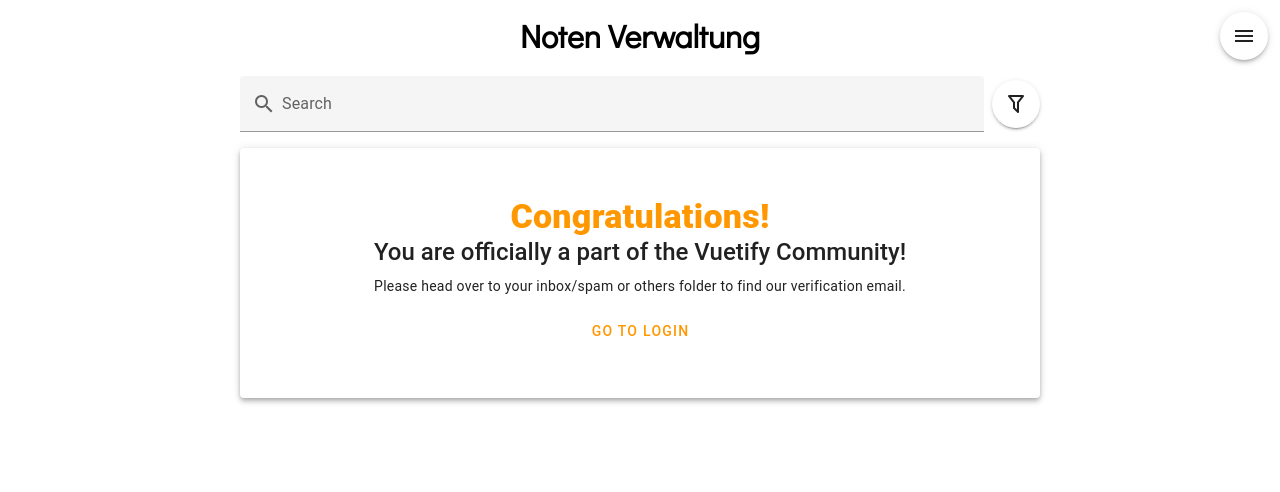
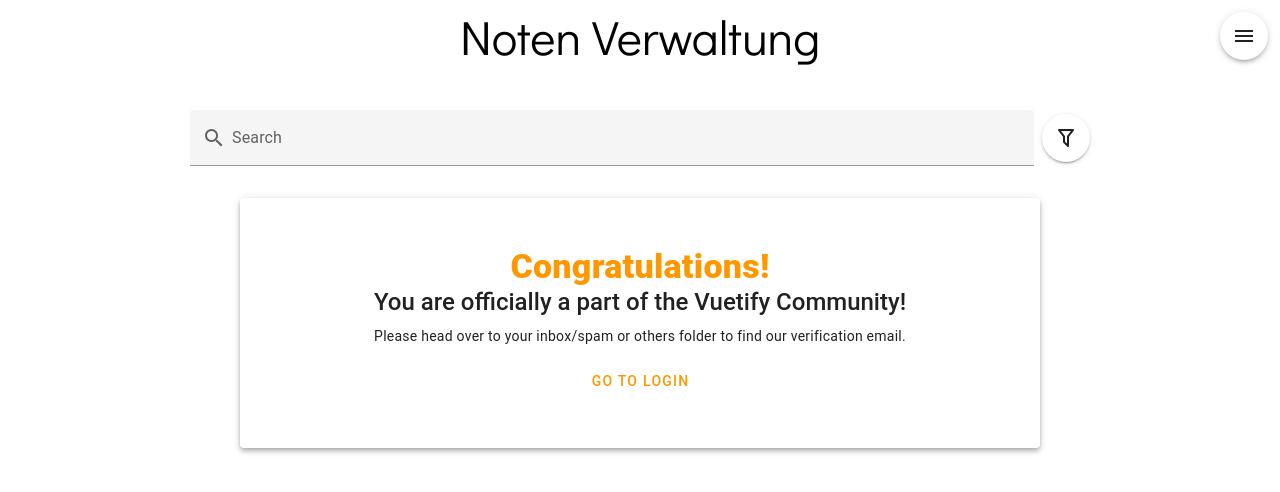
Before and after one commit to GColoy/noten_management, a Vue app in the folder frontend/: page / in a window 1280 px wide. Shown: the top 492 px of the page. Built offline with nearby package versions, Linux system fonts and the light colour scheme; a small style sheet from the web is missing.

Commit message:
changed styling to vueify style classes

```diff
--- a/frontend/src/views/index.vue
+++ b/frontend/src/views/index.vue
@@ -1,11 +1,12 @@
 <template>
-  <div class="home">
-    <div class="wrapper">
-      <div class="title">
+  <div class="d-flex flex-column align-center ma-3">
+    <div class="d-flex flex-column align-stretch justify-start w-100" style="max-width: 900px;">
+      <div class="text-h3 pb-12 text-center" style="font-family: 'DidactGothic', sans-serif;">
         <p>Noten Verwaltung</p>
       </div>
-      <Searchbar />
+      <Searchbar class="mb-8"/>
       <Dashboard />
+
     </div>
   </div>
 </template>
@@ -14,29 +15,3 @@
 import Searchbar from '../components/Searchbar.vue'
 import Dashboard from '../components/Dashboard.vue';
 </script>
-
-<style scoped>
-.home {
-  display: flex;
-  flex-direction: column;
-  align-items: center;
-  margin: 12px;
-}
-.wrapper {
-  display: flex;
-  flex-direction: column;
-  align-items: stretch;
-  justify-content: flex-start;
-  width: 100%;
-  max-width: 50rem;
-  height: max-content;
-  /* padding: 1rem; */
-}
-.title {
-  font-size: 2rem;
-  font-weight: bold;
-  margin-bottom: 1rem;
-  font-family: 'DidactGothic', sans-serif;
-  text-align: center;
-}
-</style>
```
